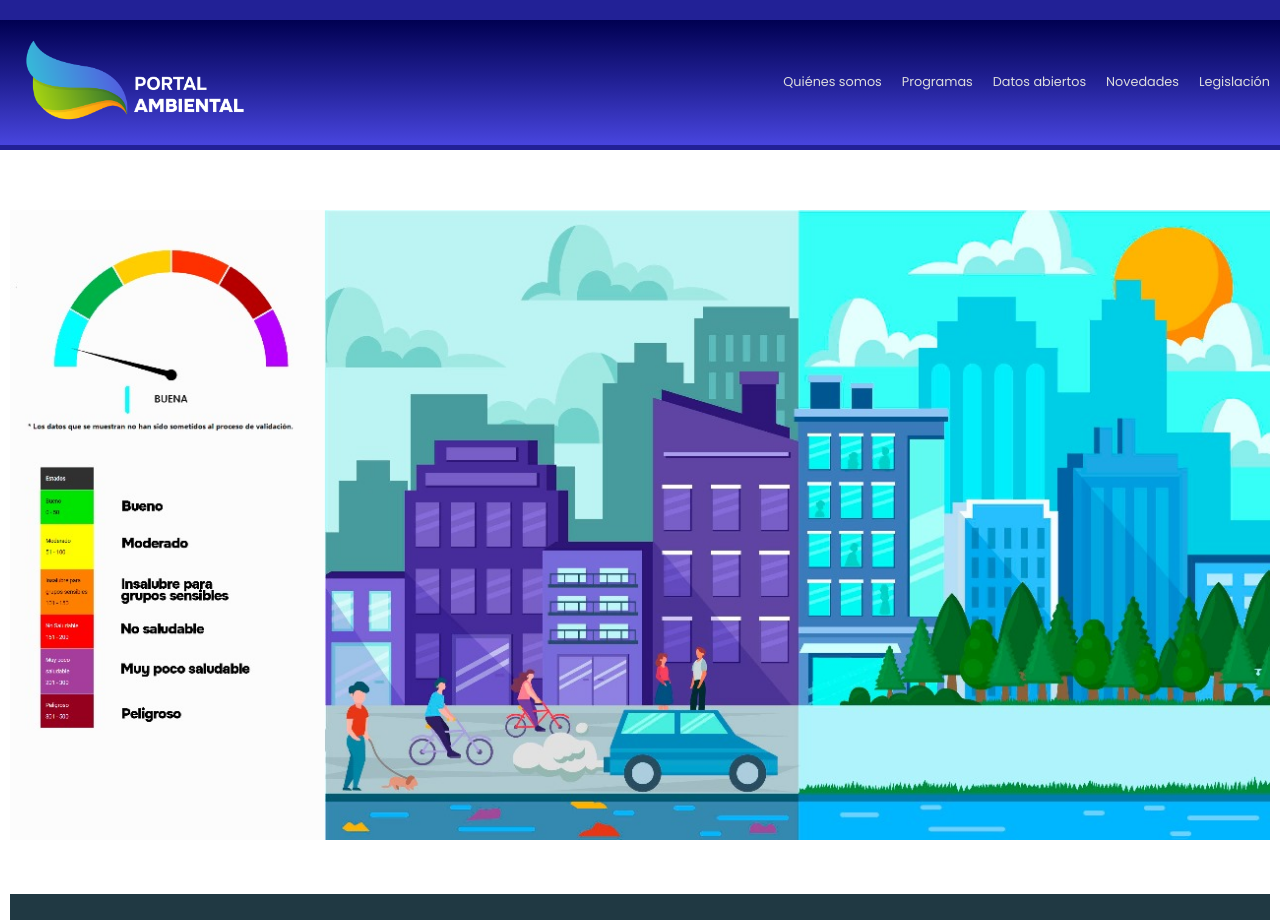
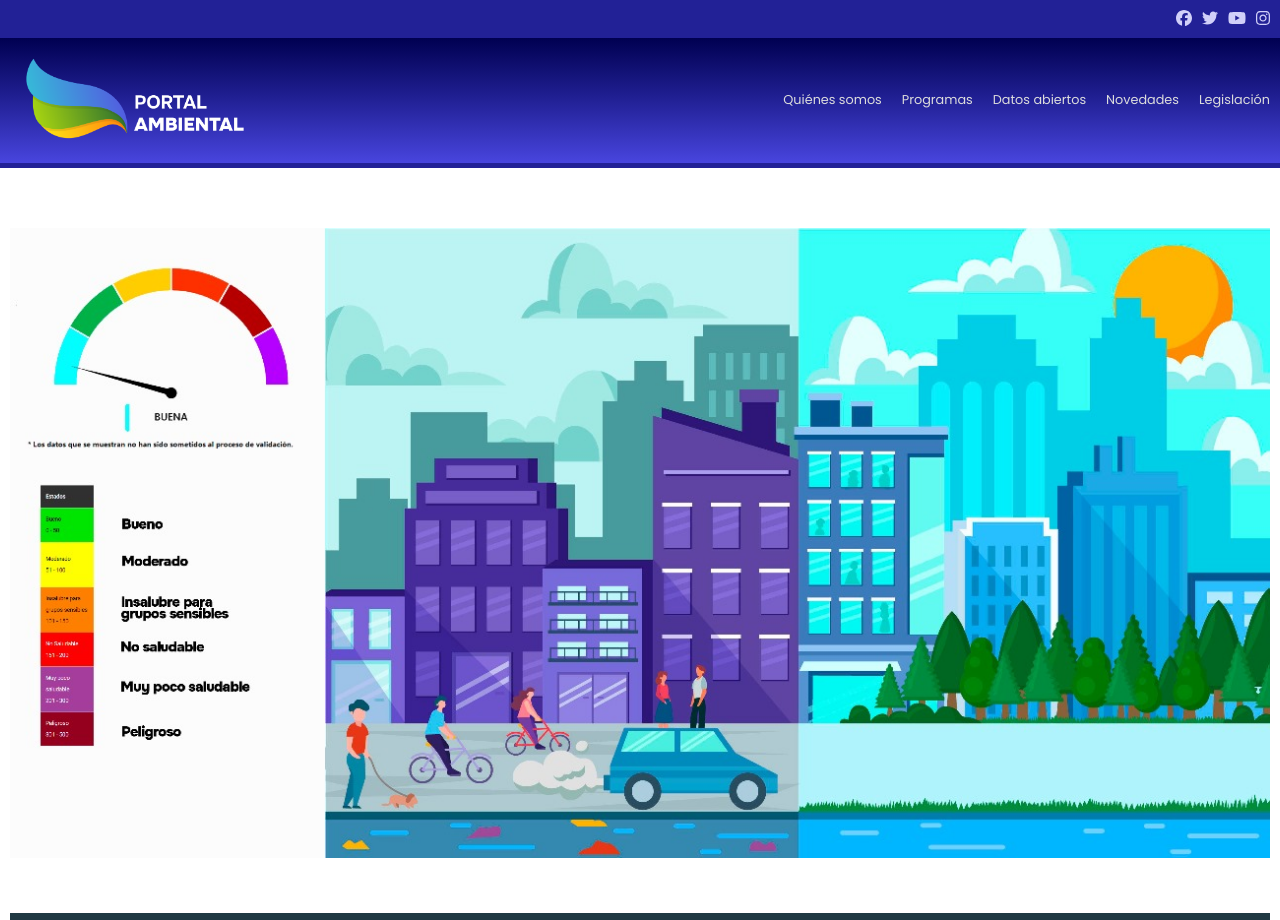
Before and after one commit to r0cketfuel/portal-ambiental, a Next.js app: page / in a window 1280 px wide. Shown: the top 920 px of the page. Built offline with nearby package versions, Linux system fonts and the light colour scheme.

Commit message:
Agrego iconos Fontawesome

```diff
--- a/package.json
+++ b/package.json
@@ -9,6 +9,10 @@
     "lint": "next lint"
   },
   "dependencies": {
+    "@fortawesome/fontawesome-svg-core": "^6.5.1",
+    "@fortawesome/free-brands-svg-icons": "^6.5.1",
+    "@fortawesome/free-solid-svg-icons": "^6.5.1",
+    "@fortawesome/react-fontawesome": "^0.2.0",
     "leaflet": "^1.9.4",
     "next": "14.1.3",
     "normalize.css": "^8.0.1",
--- a/src/app/components/backToTop/backtotop.js
+++ b/src/app/components/backToTop/backtotop.js
@@ -1,6 +1,8 @@
 "use client"
 import "./module.css";
-import { useState, useEffect } from "react";
+import { useState, useEffect } 	from "react";
+import { FontAwesomeIcon }		from '@fortawesome/react-fontawesome';
+import { faChevronUp }          from '@fortawesome/free-solid-svg-icons';
 
 export default function BackToTop() {
 	const [isVisible, setIsVisible] = useState(false);
@@ -35,7 +37,7 @@ export default function BackToTop() {
 			onClick={scrollToTop}
 		>
 			<div className="backToTop-icon">
-				<i className="fa-solid fa-chevron-up"></i>
+				<FontAwesomeIcon icon={faChevronUp} />
 			</div>
 		</div>
 	);
--- a/src/app/components/mapa/Mapa.js
+++ b/src/app/components/mapa/Mapa.js
@@ -1,7 +1,10 @@
 "use client";
-import React, { useState, useEffect, useRef } from 'react';
-import datos from './datos.json';
 import "./module.css";
+
+import React, { useState, useEffect, useRef }   from 'react';
+import { FontAwesomeIcon }                      from '@fortawesome/react-fontawesome';
+import { faLocationDot }                        from '@fortawesome/free-solid-svg-icons';
+import datos                                    from './datos.json';
 
 
 const MapaBahia = () => {
@@ -57,7 +60,7 @@ const MapaBahia = () => {
     return (
         <section id="section2">
             <div className="map-header">
-                <div className="map-header-icon"><i className="fa-solid fa-location-dot"></i></div>
+                <div className="map-header-icon"><FontAwesomeIcon icon={faLocationDot} /></div>
                 <div className="map-header-description">Sensores ambientales</div>
             </div>
             <div id="mapabahia">
--- a/src/app/components/top-header/TopHeader.js
+++ b/src/app/components/top-header/TopHeader.js
@@ -1,14 +1,17 @@
 import "./module.css";
+
+import { FontAwesomeIcon }									from '@fortawesome/react-fontawesome';
+import { faFacebook, faTwitter, faYoutube, faInstagram } 	from '@fortawesome/free-brands-svg-icons';
 
 export default function TopHeader() {
 	return (
 		<div className="top-header">
 			<div className="header-container">
 				<div className="social-media">
-					<div><a href="https://www.facebook.com/municipiobahia/"><i className="fa-brands fa-facebook"></i></a></div>
-					<div><a href="https://twitter.com/MunicipioBahia"><i className="fa-brands fa-x-twitter"></i></a></div>
-					<div><a href="https://www.youtube.com/c/municipiodebahiablanca"><i className="fa-brands fa-youtube"></i></a></div>
-					<div><a href="https://www.instagram.com/municipiobahia/"><i className="fa-brands fa-instagram"></i></a></div>
+					<div><a href="https://www.facebook.com/municipiobahia/"><FontAwesomeIcon icon={faFacebook} /></a></div>
+					<div><a href="https://twitter.com/MunicipioBahia"><FontAwesomeIcon icon={faTwitter} /></a></div>
+					<div><a href="https://www.youtube.com/c/municipiodebahiablanca"><FontAwesomeIcon icon={faYoutube} /></a></div>
+					<div><a href="https://www.instagram.com/municipiobahia/"><FontAwesomeIcon icon={faInstagram} /></a></div>
 				</div>
 			</div>
 		</div>
```
Also changed, not shown: 1 other file (tests, documents, lock files or other folders).
